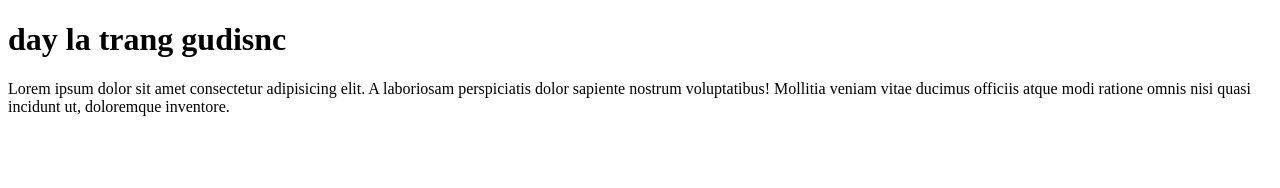
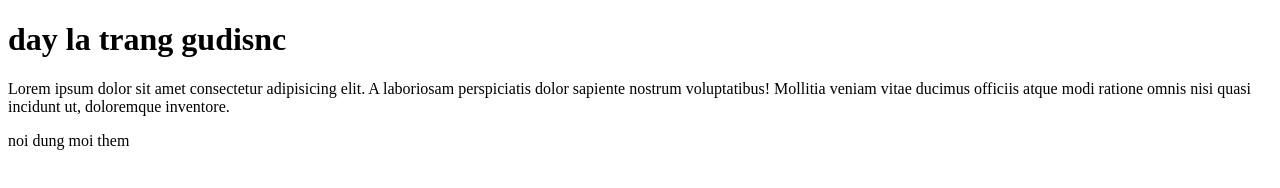
Before and after one commit to TANVINH0403/baitap, a plain HTML site: page about.html in a window 1280 px wide. Drawn offline with Linux system fonts and the light colour scheme.

Commit message:
update to about

```diff
--- a/about.html
+++ b/about.html
@@ -12,6 +12,7 @@
     <p>Lorem ipsum dolor sit amet consectetur adipisicing elit. A laboriosam perspiciatis dolor sapiente nostrum
         voluptatibus! Mollitia veniam vitae ducimus officiis atque modi ratione omnis nisi quasi incidunt ut, doloremque
         inventore.</p>
+    <p>noi dung moi them</p>
 </body>
 
 </html>
```
